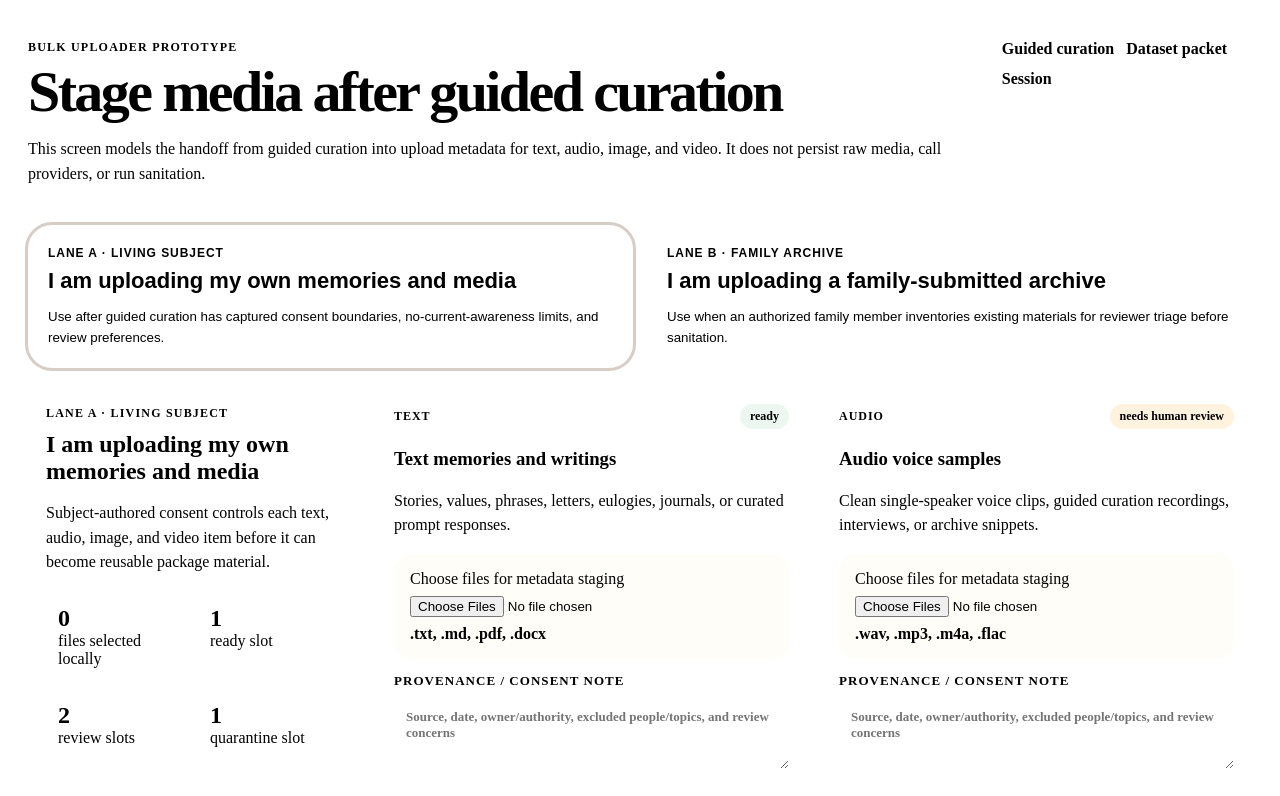
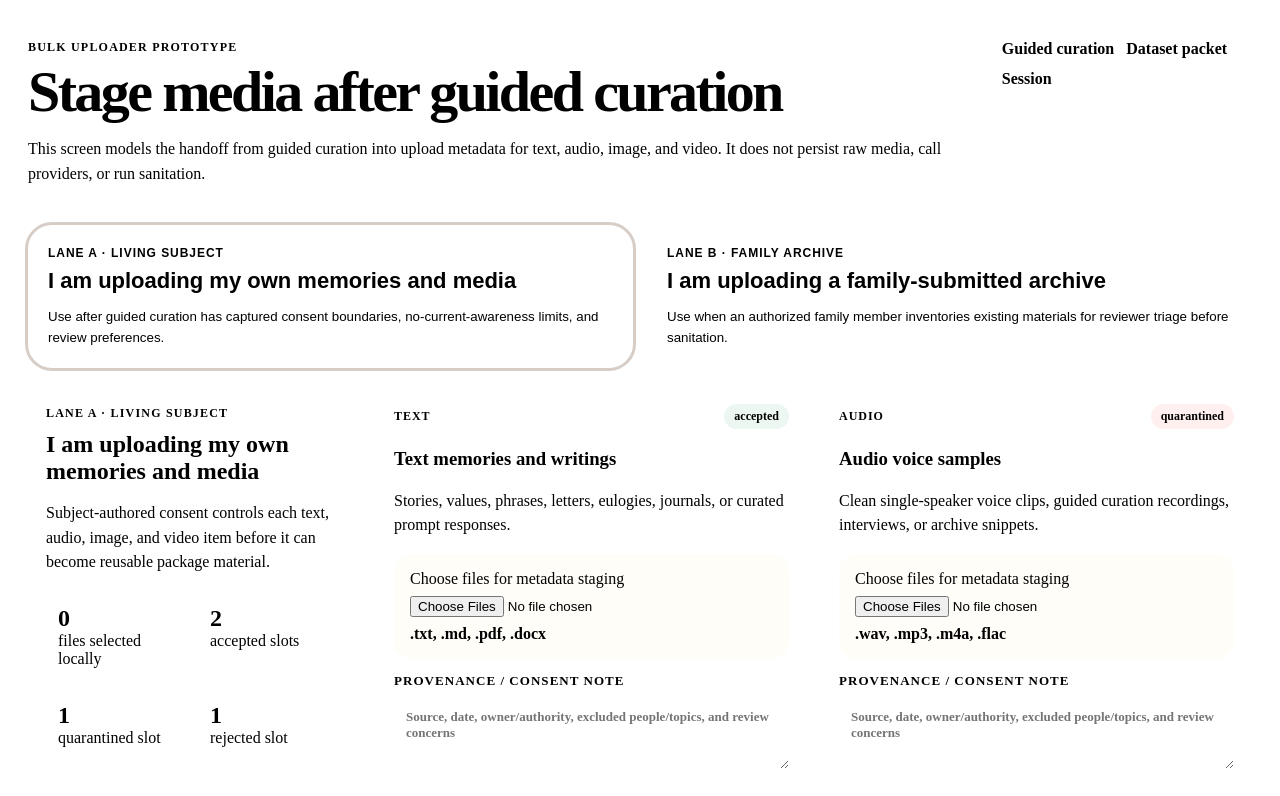
Before and after one commit to sanctra/sanctra-webapp, a Next.js app: page /upload in a window 1280 px wide. Shown: the top 796 px of the page. Built offline with nearby package versions, Linux system fonts and the light colour scheme.

Commit message:
CON-1398: align upload UI review states

```diff
--- a/src/app/upload/UploadPage.module.css
+++ b/src/app/upload/UploadPage.module.css
@@ -29,9 +29,9 @@
 .cardTopline { display: flex; align-items: center; justify-content: space-between; gap: 10px; }
 .modality { color: var(--sanctra-muted); font-size: 12px; font-weight: 850; text-transform: uppercase; letter-spacing: .08em; }
 .pill { border: 1px solid var(--sanctra-line); border-radius: 999px; padding: 5px 10px; font-size: 12px; font-weight: 850; }
-.ready { color: var(--sanctra-safe); background: #edf7f1; border-color: #b8d9c5; }
-.needs_review { color: var(--sanctra-warn); background: #fff3df; border-color: #edc98c; }
+.accepted { color: var(--sanctra-safe); background: #edf7f1; border-color: #b8d9c5; }
 .quarantined { color: var(--sanctra-danger); background: #fff0ef; border-color: #e6b3b0; }
+.rejected { color: #6f1d1b; background: #f8e3df; border-color: #d99890; }
 .dropZone { display: grid; gap: 8px; border: 1px dashed var(--sanctra-line); border-radius: 18px; padding: 16px; background: #fffdf8; color: var(--sanctra-muted); cursor: pointer; }
 .dropZone strong { color: var(--sanctra-ink); }
 .field { display: grid; gap: 8px; margin: 14px 0; color: var(--sanctra-muted); font-size: 13px; font-weight: 850; text-transform: uppercase; letter-spacing: .08em; }
--- a/src/app/upload/page.tsx
+++ b/src/app/upload/page.tsx
@@ -7,7 +7,7 @@ import styles from "./UploadPage.module.css";
 
 type Lane = "self" | "family";
 type Modality = "text" | "audio" | "image" | "video";
-type ReviewState = "ready" | "needs_review" | "quarantined";
+type ReviewState = "accepted" | "quarantined" | "rejected";
 
 type UploadItem = {
   id: string;
@@ -18,6 +18,7 @@ type UploadItem = {
   reviewState: ReviewState;
   provenance: string;
   consent: string;
+  reviewReason: string;
 };
 
 const laneCopy: Record<Lane, { eyebrow: string; title: string; summary: string; authority: string; warnings: string[] }> = {
@@ -44,14 +45,14 @@ const laneCopy: Record<Lane, { eyebrow: string; title: string; summary: string;
 };
 
 const modalityItems: UploadItem[] = [
-  { id: "text-memory", modality: "text", label: "Text memories and writings", cue: "Stories, values, phrases, letters, eulogies, journals, or curated prompt responses.", acceptedTypes: ".txt, .md, .pdf, .docx", reviewState: "ready", provenance: "Author/date/source note required; private names can be redacted before package reuse.", consent: "Private memorial and relationship-context reuse can proceed only inside stated consent scope." },
-  { id: "audio-voice", modality: "audio", label: "Audio voice samples", cue: "Clean single-speaker voice clips, guided curation recordings, interviews, or archive snippets.", acceptedTypes: ".wav, .mp3, .m4a, .flac", reviewState: "needs_review", provenance: "Recorder, date, speaker identity, background speakers/music, and transcript status required.", consent: "Voice likeness is staged separately from text reuse; no clone/training handoff without reviewer approval." },
-  { id: "image-reference", modality: "image", label: "Image references", cue: "Portraits, everyday appearance, family-approved photos, and likeness references.", acceptedTypes: ".jpg, .jpeg, .png, .webp, .heic", reviewState: "needs_review", provenance: "Photographer/source, date/context, visible third parties, minors, and derivative crop intent required.", consent: "Original is preserved; face crop or avatar reference is a later derivative job after privacy review." },
-  { id: "video-reference", modality: "video", label: "Video references", cue: "Short clips with gesture, face, voice, eyeline, consent statement, or archive context.", acceptedTypes: ".mp4, .mov, .webm", reviewState: "quarantined", provenance: "Scene context, speaker confidence, third parties, music, transcript/extraction status, and clip owner required.", consent: "Video is quarantined by default until explicit likeness, privacy, and quality gates exist." },
+  { id: "text-memory", modality: "text", label: "Text memories and writings", cue: "Stories, values, phrases, letters, eulogies, journals, or curated prompt responses.", acceptedTypes: ".txt, .md, .pdf, .docx", reviewState: "accepted", provenance: "Author/date/source note required; private names can be redacted before package reuse.", consent: "Private memorial and relationship-context reuse can proceed only inside stated consent scope.", reviewReason: "Reviewer accepted text for package metadata reuse after consent/provenance check." },
+  { id: "audio-voice", modality: "audio", label: "Audio voice samples", cue: "Clean single-speaker voice clips, guided curation recordings, interviews, or archive snippets.", acceptedTypes: ".wav, .mp3, .m4a, .flac", reviewState: "quarantined", provenance: "Recorder, date, speaker identity, background speakers/music, and transcript status required.", consent: "Voice likeness is staged separately from text reuse; no clone/training handoff without reviewer approval.", reviewReason: "Quarantined until explicit likeness consent, single-speaker confidence, and quality notes are reviewed." },
+  { id: "image-reference", modality: "image", label: "Image references", cue: "Portraits, everyday appearance, family-approved photos, and likeness references.", acceptedTypes: ".jpg, .jpeg, .png, .webp, .heic", reviewState: "accepted", provenance: "Photographer/source, date/context, visible third parties, minors, and derivative crop intent required.", consent: "Original is preserved; face crop or avatar reference is a later derivative job after privacy review.", reviewReason: "Accepted as metadata-only visual reference; derivative crop stays outside this slice." },
+  { id: "video-reference", modality: "video", label: "Video references", cue: "Short clips with gesture, face, voice, eyeline, consent statement, or archive context.", acceptedTypes: ".mp4, .mov, .webm", reviewState: "rejected", provenance: "Scene context, speaker confidence, third parties, music, transcript/extraction status, and clip owner required.", consent: "Video is excluded unless explicit likeness, privacy, and quality gates exist.", reviewReason: "Rejected example shows no package reuse when third-party privacy and video-likeness authority are unresolved." },
 ];
 
 function stateLabel(state: ReviewState) {
-  return state === "needs_review" ? "needs human review" : state;
+  return state;
 }
 
 export default function UploadPage() {
@@ -62,9 +63,9 @@ export default function UploadPage() {
   const copy = laneCopy[lane];
   const stagedCount = useMemo(() => Object.values(selected).reduce((sum, count) => sum + count, 0), [selected]);
   const reviewCounts = useMemo(() => ({
-    ready: modalityItems.filter((item) => item.reviewState === "ready").length,
-    needsReview: modalityItems.filter((item) => item.reviewState === "needs_review").length,
+    accepted: modalityItems.filter((item) => item.reviewState === "accepted").length,
     quarantined: modalityItems.filter((item) => item.reviewState === "quarantined").length,
+    rejected: modalityItems.filter((item) => item.reviewState === "rejected").length,
   }), []);
 
   const saveManifest = () => {
@@ -79,13 +80,24 @@ export default function UploadPage() {
         review_required: true,
         conflict_policy: lane === "self" ? "Subject revocation pauses reuse immediately." : "Family conflict pauses release and routes to human review.",
       },
+      review_contract: {
+        allowed_states: ["accepted", "quarantined", "rejected"],
+        default_state: "quarantined",
+        processor_boundary: "Upload handoff records metadata and reviewer disposition only; processor/sanitation internals are not started in this slice.",
+        state_definitions: [
+          { state: "accepted", meaning: "Authority, provenance, consent scope, and privacy checks are sufficient for package metadata reuse.", reusable_for_package: true, next_action: "May enter package metadata; derivative work still requires later scoped jobs." },
+          { state: "quarantined", meaning: "Preserve external reference but block reuse until missing review evidence is resolved.", reusable_for_package: false, next_action: "Collect authority, identity, privacy, or quality evidence without processing raw media." },
+          { state: "rejected", meaning: "Exclude from package reuse because consent/provenance/privacy/quality requirements failed.", reusable_for_package: false, next_action: "Keep only audit metadata required for accountability and revocation history." },
+        ],
+      },
       staged_items: modalityItems.map((item) => ({
         modality: item.modality,
         upload_slot_id: item.id,
         selected_file_count: selected[item.id] || 0,
-        review_state: item.reviewState === "needs_review" ? "needs_human_review" : item.reviewState,
+        review_state: item.reviewState,
         provenance_requirement: item.provenance,
         consent_requirement: item.consent,
+        review_reason: item.reviewReason,
         sanitation_status: "not_started_follow_up_slice",
         operator_note: notes[item.id] || "",
       })),
@@ -126,9 +138,9 @@ export default function UploadPage() {
           <p>{copy.authority}</p>
           <div className={styles.stats}>
             <span><strong>{stagedCount}</strong> files selected locally</span>
-            <span><strong>{reviewCounts.ready}</strong> ready slot</span>
-            <span><strong>{reviewCounts.needsReview}</strong> review slots</span>
-            <span><strong>{reviewCounts.quarantined}</strong> quarantine slot</span>
+            <span><strong>{reviewCounts.accepted}</strong> accepted slots</span>
+            <span><strong>{reviewCounts.quarantined}</strong> quarantined slot</span>
+            <span><strong>{reviewCounts.rejected}</strong> rejected slot</span>
           </div>
           <div className={styles.notice}>
             <strong>Consent/provenance cues</strong>
@@ -158,6 +170,7 @@ export default function UploadPage() {
               </label>
               <div className={styles.metaBlock}><strong>Provenance</strong><p>{item.provenance}</p></div>
               <div className={styles.metaBlock}><strong>Consent</strong><p>{item.consent}</p></div>
+              <div className={styles.metaBlock}><strong>Review reason</strong><p>{item.reviewReason}</p></div>
             </article>
           ))}
         </section>
```
